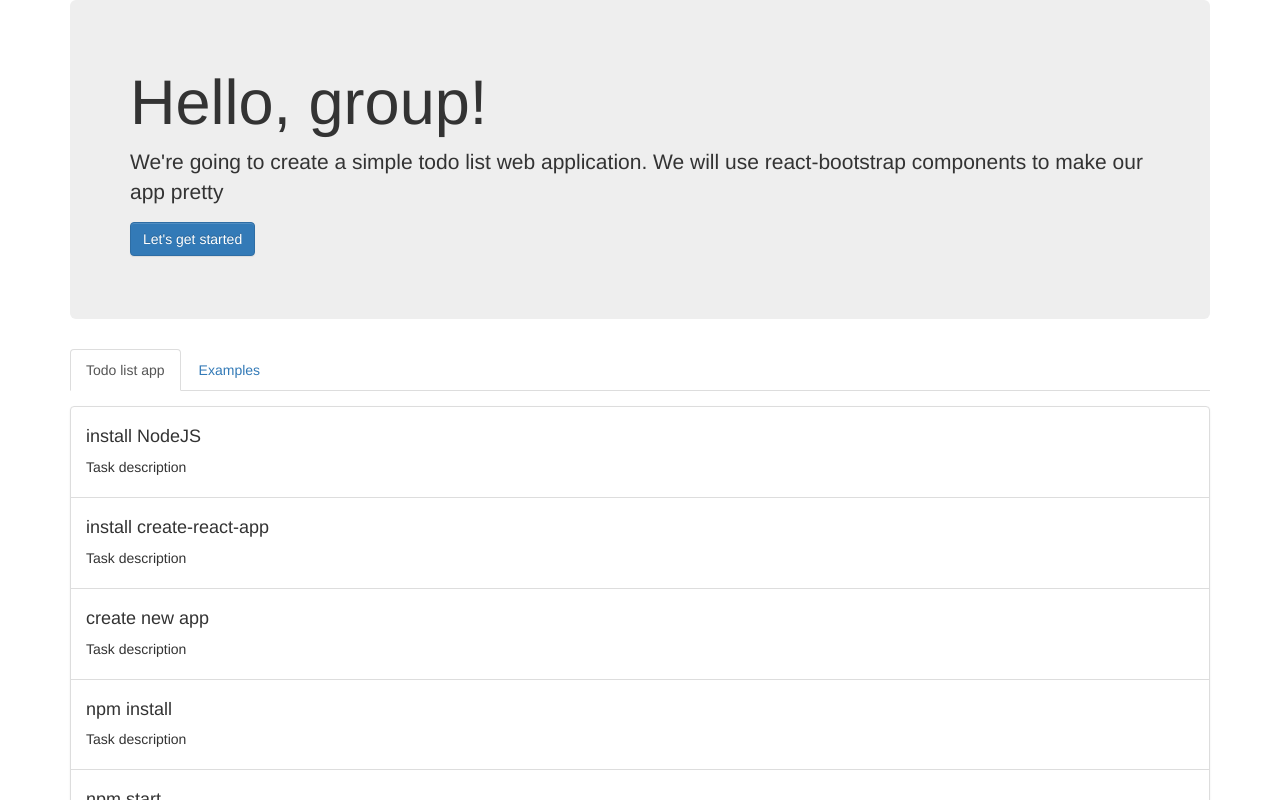
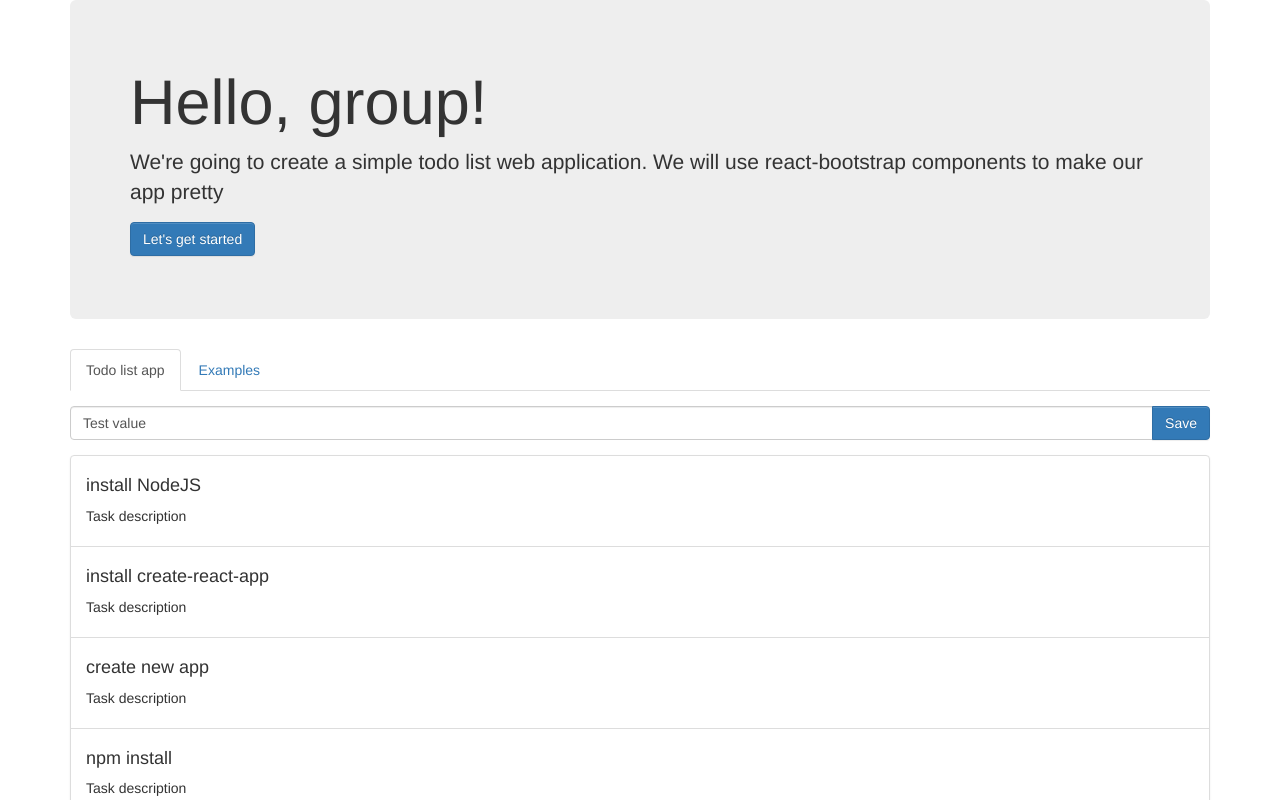
Before and after one commit to ktrz/todolist-react-app, a React (Create React App) app: page / in a window 1280 px wide. Shown: the top 800 px of the page. Built offline with nearby package versions, Linux system fonts and the light colour scheme.

Commit message:
created TodoInput with value and onChange callback

```diff
--- /dev/null
+++ b/src/TodoInput.js
@@ -0,0 +1,19 @@
+import React from 'react'
+import { Button, FormControl, FormGroup, InputGroup } from 'react-bootstrap'
+
+export const TodoInput = (props) => (
+  <form>
+    <FormGroup>
+      <InputGroup>
+        <FormControl
+          type="text"
+          value={props.value}
+          onChange={props.onChange}
+          placeholder="Enter task name"></FormControl>
+        <InputGroup.Button>
+          <Button bsStyle="primary">Save</Button>
+        </InputGroup.Button>
+      </InputGroup>
+    </FormGroup>
+  </form>
+)
--- a/src/TodoList.js
+++ b/src/TodoList.js
@@ -1,10 +1,12 @@
 import React from 'react'
-import { ListGroup, ListGroupItem } from 'react-bootstrap'
+import { ListGroup } from 'react-bootstrap'
+import { TodoInput } from './TodoInput'
+import { TodoItem } from './TodoItem'
 import './TodoList.css'
-import { TodoItem } from './TodoItem'
 
 export const TodoList = () => (
   <div className="todo-list">
+    <TodoInput value={'Test value'} onChange={(e) => console.log(e.target.value)}/>
     <ListGroup>
       <TodoItem itemName={'install NodeJS'} itemDescription={'Task description'}></TodoItem>
       <TodoItem itemName={'install create-react-app'} itemDescription={'Task description'}></TodoItem>
```
